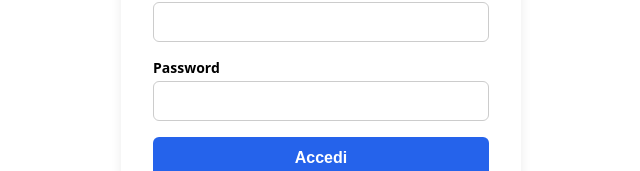
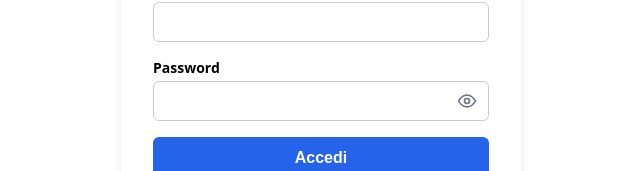
Before and after one commit to francesco-cassese/mx_track_and_bike_manager, a React (Vite) app in the folder apps/frontend/: page /login in a window 1280 px wide. Shown: the part 339-510 px from the top of the page, without its empty margins (319-959 px from the left). Built offline with nearby package versions, Linux system fonts and the light colour scheme.

Commit message:
feat(frontend): add password visibility toggle to FormField

```diff
--- a/apps/frontend/src/components/FormField.jsx
+++ b/apps/frontend/src/components/FormField.jsx
@@ -1,24 +1,55 @@
+import { useState } from "react";
 import styles from "./FormField.module.css";
 
 /**
  * Campo di form riusabile con label, stato di errore e relativo messaggio.
  * L'`aria-describedby` collega il campo al messaggio d'errore solo quando
  * esiste, così gli screen reader non annunciano un riferimento vuoto.
+ * Per i campi password mostra un pulsante che ne alterna la visibilità.
  */
 function FormField({ label, id, type = "text", value, onChange, error, autoComplete, ref }) {
+    const [isPasswordVisible, setIsPasswordVisible] = useState(false);
+    const isPasswordField = type === "password";
+    const inputType = isPasswordField && isPasswordVisible ? "text" : type;
+
     return (
         <div className={`${styles.inputGroup}${error ? ` ${styles.hasError}` : ""}`}>
             <label htmlFor={id}>{label}</label>
+            <div className={styles.inputWrapper}>
                 <input
                     ref={ref}
                     id={id}
                     name={id}
-                type={type}
+                    type={inputType}
                     value={value}
                     onChange={onChange}
                     autoComplete={autoComplete}
                     aria-describedby={error ? `${id}-error` : undefined}
                 />
+                {isPasswordField && (
+                    <button
+                        type="button"
+                        className={styles.togglePasswordButton}
+                        onClick={() => setIsPasswordVisible((visible) => !visible)}
+                        aria-label={isPasswordVisible ? "Nascondi password" : "Mostra password"}
+                        aria-pressed={isPasswordVisible}
+                        tabIndex={-1}
+                    >
+                        {isPasswordVisible ? (
+                            <svg viewBox="0 0 24 24" width="20" height="20" fill="none" stroke="currentColor" strokeWidth="2" strokeLinecap="round" strokeLinejoin="round" aria-hidden="true">
+                                <path d="M2 12s3.5-7 10-7 10 7 10 7-3.5 7-10 7-10-7-10-7Z" />
+                                <circle cx="12" cy="12" r="3" />
+                                <line x1="3" y1="21" x2="21" y2="3" />
+                            </svg>
+                        ) : (
+                            <svg viewBox="0 0 24 24" width="20" height="20" fill="none" stroke="currentColor" strokeWidth="2" strokeLinecap="round" strokeLinejoin="round" aria-hidden="true">
+                                <path d="M2 12s3.5-7 10-7 10 7 10 7-3.5 7-10 7-10-7-10-7Z" />
+                                <circle cx="12" cy="12" r="3" />
+                            </svg>
+                        )}
+                    </button>
+                )}
+            </div>
 
             {error && (
                 <span id={`${id}-error`} className={styles.errorText}>
--- a/apps/frontend/src/components/FormField.module.css
+++ b/apps/frontend/src/components/FormField.module.css
@@ -10,6 +10,11 @@
     font-weight: 600;
 }
 
+.inputWrapper {
+    position: relative;
+    display: flex;
+}
+
 .inputGroup input {
     width: 100%;
     padding: 0.625rem 0.75rem;
@@ -19,10 +24,39 @@
     box-sizing: border-box;
 }
 
+.inputWrapper input {
+    padding-right: 2.5rem;
+}
+
 .inputGroup input:focus {
     outline: none;
     border-color: #2563eb;
     box-shadow: 0 0 0 3px rgba(37, 99, 235, 0.15);
+}
+
+.togglePasswordButton {
+    position: absolute;
+    top: 50%;
+    right: 0.5rem;
+    transform: translateY(-50%);
+    display: flex;
+    align-items: center;
+    justify-content: center;
+    border: none;
+    background: none;
+    padding: 0.25rem;
+    color: #6b7280;
+    cursor: pointer;
+    border-radius: 4px;
+}
+
+.togglePasswordButton:hover {
+    color: #374151;
+}
+
+.togglePasswordButton:focus-visible {
+    outline: 2px solid #2563eb;
+    outline-offset: 1px;
 }
 
 .hasError input {
```
Lines whose indentation alone changed are shown as unchanged.
